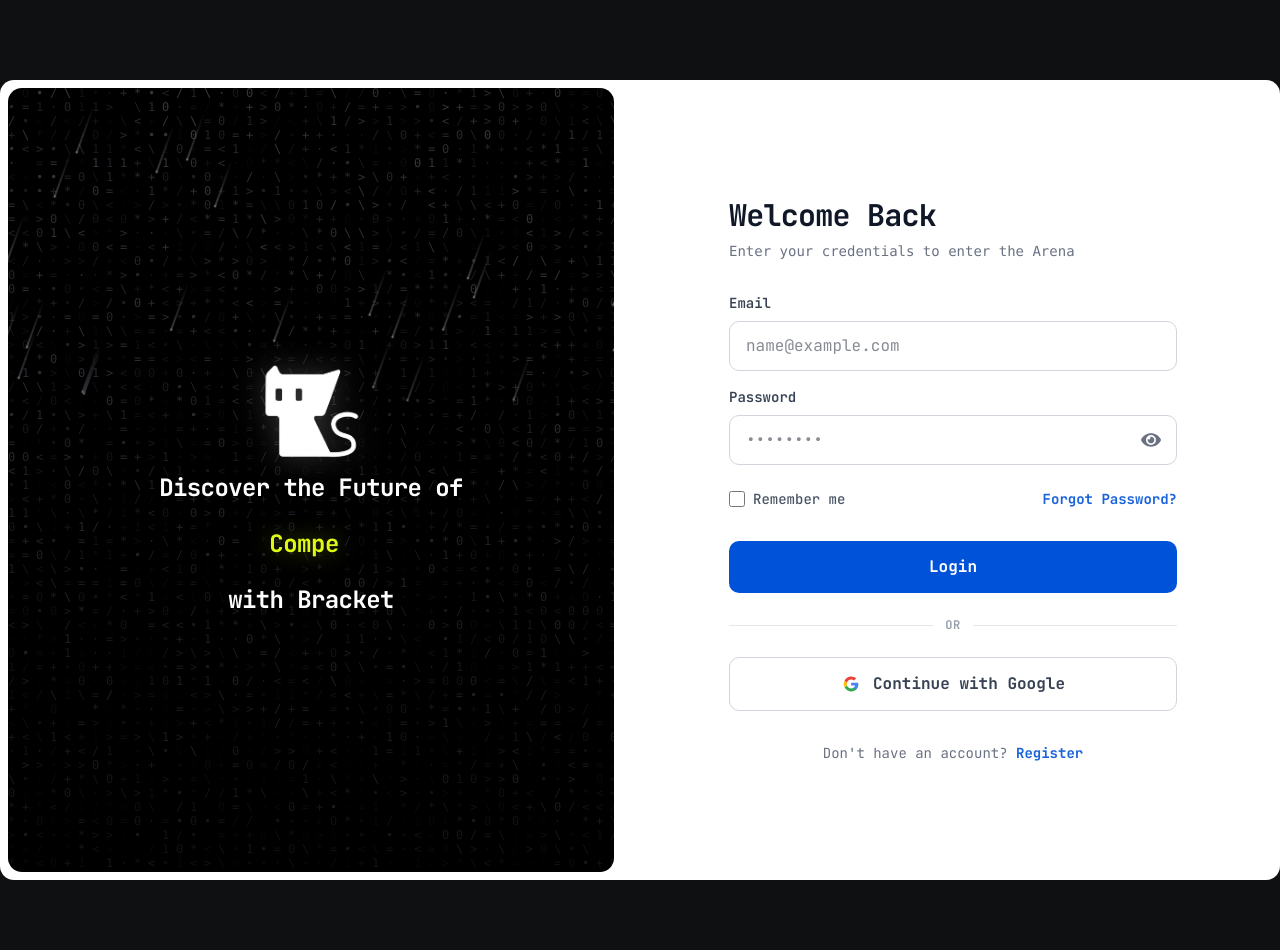
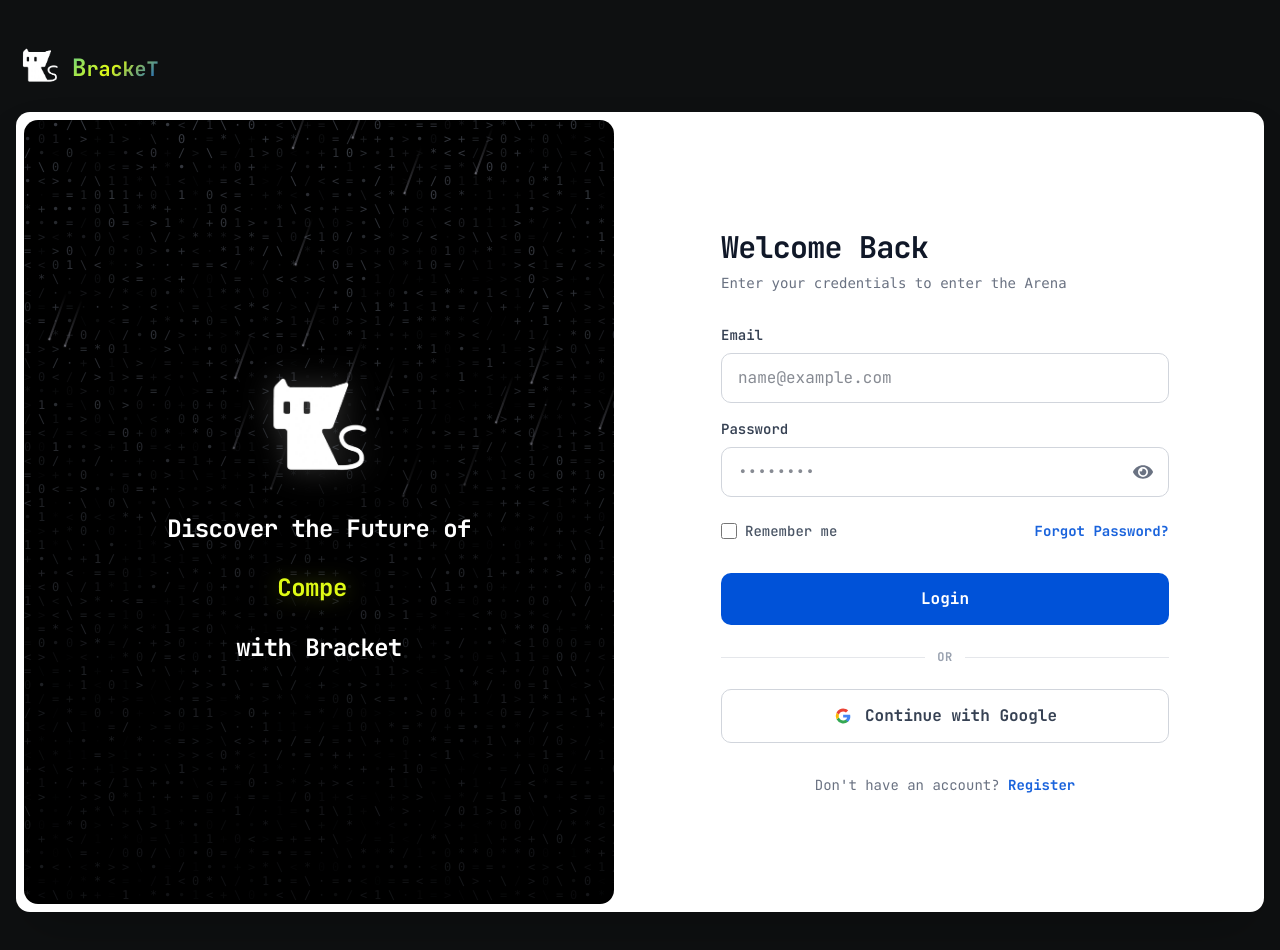
Before and after one commit to Riad-Zz/BrackeT, a React (Vite) app: page /login in a window 1280 px wide. Shown: the top 950 px of the page. Built offline with nearby package versions, Linux system fonts and the light colour scheme.

Commit message:
Fix(Auth Layout) : There was no way to go back to the home page from login page so we fxed that using out website icon

```diff
--- a/src/Layouts/AuthLayout/AuthLayout.tsx
+++ b/src/Layouts/AuthLayout/AuthLayout.tsx
@@ -1,13 +1,11 @@
-import { Outlet, useLocation } from "react-router";
+import { Outlet, Link } from "react-router";
 import MainLogo from "@/assets/MainLogo.png"
 import { TypingAnimation } from "@/components/ui/typing-animation";
 import { GlyphMatrix } from "@/components/ui/glyph-matrix";
 import { Meteors } from "@/components/ui/meteors";
+import { AuroraText } from "@/components/ui/aurora-text";
 
 const AuthLayout = () => {
-    const location = useLocation()
-    const current_path = location.pathname ;
-    console.log(current_path) ;
     const words = [
         "Problem Solving",
         "Competitive Coding",
@@ -15,12 +13,30 @@
         "Tech Interviews"
     ]
 
+    const auraColor = ["#0052d8", "#4bc69d", "#dffb15"];
+
     return (
-        <div className="w-full bg-background min-h-screen flex items-center">
-            {/* The Parent Content Div  */}
-            <div className="max-w-11/12 xl:max-w-7xl w-full mx-auto bg-white rounded-xl flex flex-col md:flex-row justify-between items-stretch min-h-[800px] my-20 gap-5 p-2">
+        <div className="w-full bg-background min-h-screen flex flex-col items-center justify-center py-10 px-4">
+            <div className="w-full max-w-11/12 xl:max-w-7xl mx-auto flex flex-col gap-6">
 
-                {/* Left Side Login / Register Model  */}
+                {/* --- BACK TO HOME LINK (Naturally aligned left) --- */}
+                <div className="flex justify-start w-full">
+                    <Link to="/" className="z-50 transition-transform hover:scale-105 active:scale-95">
+                        <div className="flex items-end justify-center">
+                            <img src={MainLogo} alt="Website Logo" className="w-12 h-12 object-contain" />
+                            <p className="font-bold font-special text-xl text-white ml-2 mb-1">
+                                <AuroraText colors={auraColor}>
+                                    <span className="text-2xl">B</span>rackeT
+                                </AuroraText>
+                            </p>
+                        </div>
+                    </Link>
+                </div>
+
+                {/* The Parent Content Div */}
+                <div className="bg-white rounded-xl flex flex-col md:flex-row justify-between items-stretch min-h-[800px] gap-5 p-2 shadow-2xl">
+
+                    {/* Left Side Login / Register Model */}
                     <div className="relative rounded-xl flex flex-col gap-2 bg-black flex-1 w-full overflow-hidden justify-center items-center">
 
                         <div className="absolute inset-0 z-0 pointer-events-none">
@@ -29,15 +45,12 @@
                         </div>
 
                         <div className="relative z-10 flex flex-col items-center">
-                        <img src={MainLogo} alt="Bracket Logo" className="h-32 w-32  drop-shadow-[0_0_15px_rgba(255,255,255,0.2)]"/>
-                        {
-                            // current_path === "/login" ? "Hello" :"hi"
-                        }
+                            <img src={MainLogo} alt="Bracket Logo" className="h-32 w-32 drop-shadow-[0_0_15px_rgba(255,255,255,0.2)]"/>
 
-                        <p className="text-xl md:text-2xl  font-bold text-center tracking-tight text-white">
+                            <p className="text-xl md:text-2xl font-bold text-center tracking-tight text-white leading-relaxed mt-6">
                                 Discover the Future of <br />
 
-                            <span className="text-accent inline-flex items-center justify-center  drop-shadow-[0_0_10px_rgba(223,251,21,0.3)]">
+                                <span className="text-accent inline-flex items-center justify-center min-h-[40px] drop-shadow-[0_0_10px_rgba(223,251,21,0.3)]">
                                     <TypingAnimation words={words} loop startOnView typeSpeed={150} />
                                 </span>
                                 <br />
@@ -47,13 +60,15 @@
 
                     </div>
 
-                {/* Login and Register Form Div  */}
+                    {/* Login and Register Form Div */}
                     <div className="flex-1 text-black flex items-center justify-center p-4">
                         <div className="w-full max-w-md">
                             <Outlet />
                         </div>
                     </div>
                 </div>
+
+            </div>
         </div>
     );
 };
```
Lines whose indentation alone changed are shown as unchanged.
